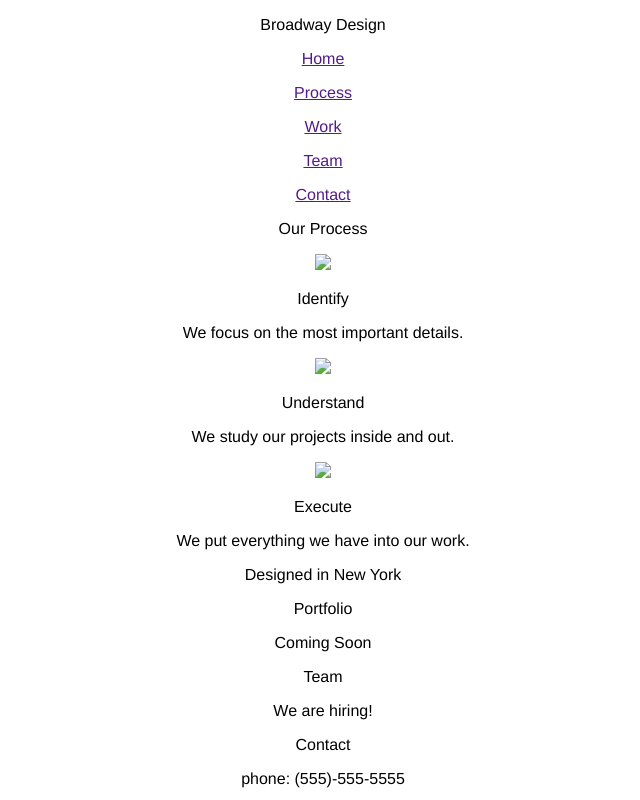
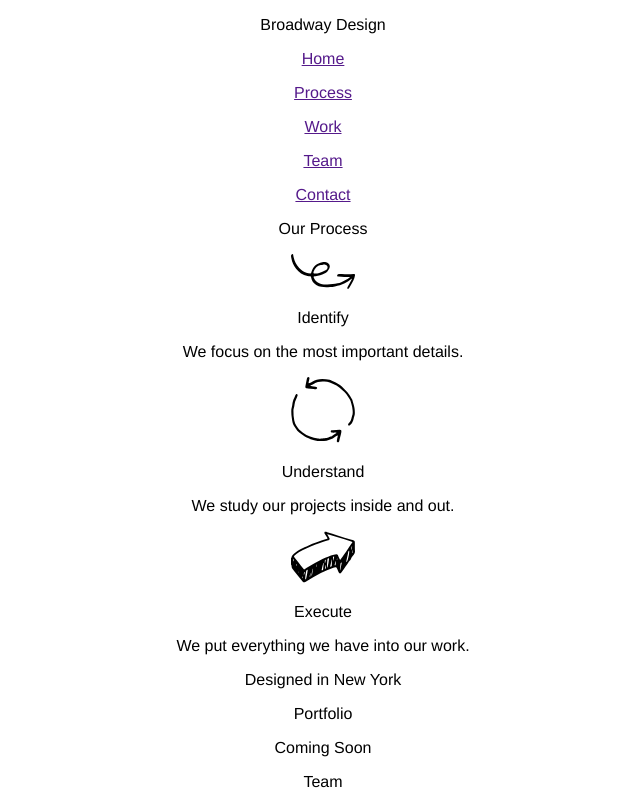
Before and after one commit to hmcloud/broadway, a plain HTML site: page index.html in a window 1280 px wide. Shown: the top 800 px of the page, without its empty margins (317-957 px from the left). Drawn offline with Linux system fonts and the light colour scheme.

Commit message:
add svg icons.

```diff
--- a/index.html
+++ b/index.html
@@ -13,15 +13,15 @@
   <p><a href="">Contact</a></p>
 
   <p>Our Process</p>
-  <img src="identity.svg">
+  <img src="./resources/image/identify.svg">
   <p>Identify</p>
   <p>We focus on the most important details.</p>
 
-  <img src="understand.svg">
+  <img src="./resources/image/understand.svg">
   <p>Understand</p>
   <p>We study our projects inside and out.</p>
 
-  <img src="execute.svg">
+  <img src="./resources/image/execute.svg">
   <p>Execute</p>
   <p>We put everything we have into our work.</p>
 
```
